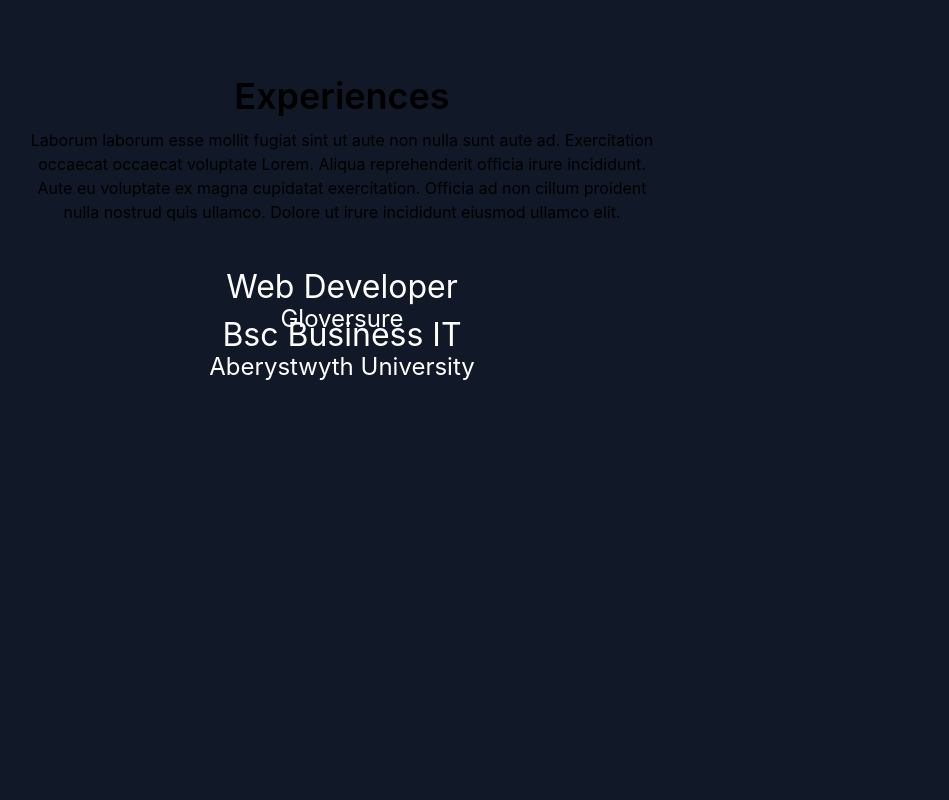
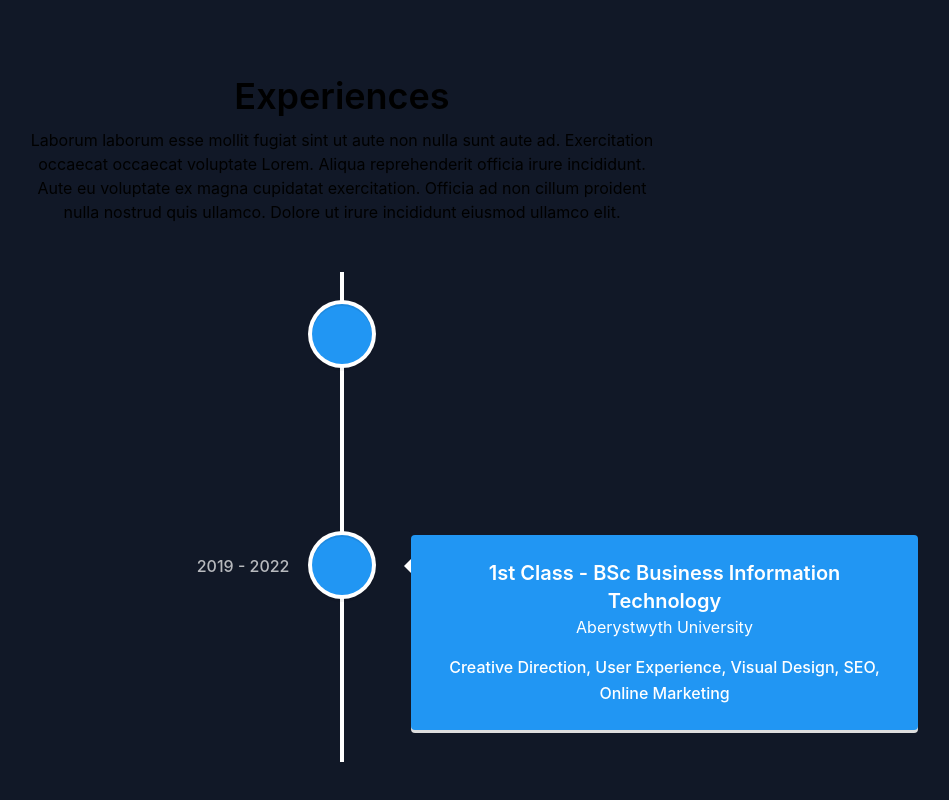
Before and after one commit to kiasambrook/portfolio-2024, a React (Create React App) app in the folder frontend/: page / in a window 1280 px wide. Shown: the part 1636-2436 px from the top of the page, without its empty margins (298-1247 px from the left). Built offline with nearby package versions, Linux system fonts and the light colour scheme.

Commit message:
refactor: swapped GSAP timeline to React Veritcal Timeline

```diff
--- a/frontend/package.json
+++ b/frontend/package.json
@@ -14,6 +14,7 @@
     "react": "^18.2.0",
     "react-dom": "^18.2.0",
     "react-scripts": "5.0.1",
+    "react-vertical-timeline-component": "^3.6.0",
     "swiper": "^11.1.0",
     "typeit": "^8.8.3",
     "typeit-react": "^2.7.1",
--- a/frontend/src/components/timeline/App.js
+++ b/frontend/src/components/timeline/App.js
@@ -1,9 +1,8 @@
-import React from "react";
 import Timeline from "./Timeline";
 
 const TimelineApp = () => {
   return (
-    <div className="bg-gray-900 h-min-screen py-32 experience flex flex-col items-center w-full text-center">
+    <div className="bg-gray-900 h-min-screen h-auto py-32 experience flex flex-col items-center w-full text-center" id="timeline-trigger">
       <div className="text-center w-1/2">
         <h3 className="text-4xl font-semibold mb-3">Experiences</h3>
         <p className="">
--- a/frontend/src/components/timeline/Section.js
+++ b/frontend/src/components/timeline/Section.js
@@ -1,8 +1,6 @@
-import React from "react";
 import gsap from "gsap";
 import ScrollTrigger from "gsap/dist/ScrollTrigger";
 import { useGSAP } from "@gsap/react";
-import { useRef } from "react";
 
 gsap.registerPlugin(ScrollTrigger);
 gsap.registerPlugin(useGSAP);
--- a/frontend/src/components/timeline/Timeline.js
+++ b/frontend/src/components/timeline/Timeline.js
@@ -1,127 +1,49 @@
-import React from "react";
-import gsap from "gsap";
-import ScrollTrigger from "gsap/dist/ScrollTrigger";
-import { useGSAP } from "@gsap/react";
-import { useRef, useEffect } from "react";
-import Section from "./Section";
-
-gsap.registerPlugin(ScrollTrigger);
-gsap.registerPlugin(useGSAP);
+import {
+  VerticalTimeline,
+  VerticalTimelineElement,
+} from "react-vertical-timeline-component";
+import "react-vertical-timeline-component/style.min.css";
 
 const Timeline = () => {
-  const timelineContainerRef = useRef(null);
-  const { timeline, ...rest } = useGSAP(gsap);
+  return (
+    <div id="parent-timeline" className="section-timeline mt-12">
+      <VerticalTimeline>
+        <VerticalTimelineElement
+          className="vertical-timeline-element--education"
+          contentStyle={{ background: "rgb(33, 150, 243)", color: "#fff" }}
+          date="2022 - present"
+          iconStyle={{ background: "rgb(33, 150, 243)", color: "#fff" }}
+        >
+          <h3 className="vertical-timeline-element-title  text-xl font-semibold">
+            Web Developer
+          </h3>
+          <h4 className="vertical-timeline-element-subtitle">
+            Gloversure Ltd.
+          </h4>
+          <p>
+            Creative Direction, User Experience, Visual Design, Project
+            Management, Team Leading
+          </p>
+        </VerticalTimelineElement>
 
-  useEffect(() => {
-    initTimeline();
-  }, []);
-
-  function initTimeline() {
-    const timelineContainer = timelineContainerRef.current;
-    const sections = timelineContainer.querySelectorAll(
-      "[data-timeline-section]"
-    );
-
-    const vh = (coef) => window.innerHeight * (coef / 100);
-
-    let parentST = ScrollTrigger.create({
-      id: "parent-timeline",
-      trigger: timelineContainer,
-      start: "top top",
-      toggleClass: "started",
-      pin: true,
-      markers: false,
-      end: () => "+=" + (sections.length - 1) * vh(80),
-    });
-
-    let currentSection;
-
-    function goto(section, i) {
-      if (currentSection !== section) {
-        gsap.to(timelineContainer, {
-          y: -48 * i,
-          duration: 0.6,
-          overwrite: true,
-        });
-        let tl = gsap.timeline({ defaults: { overwrite: true } });
-        if (currentSection) {
-          tl.to(currentSection.querySelector(".title"), {
-            fontSize: "2rem",
-          });
-          tl.to(
-            currentSection,
-            {
-              maxHeight: "3rem",
-            },
-            0
-          );
-          tl.to(
-            currentSection.querySelectorAll("p"),
-            {
-              opacity: 0,
-              duration: 0.25,
-              maxHeight: "0%",
-            },
-            0
-          );
-        }
-        currentSection = section;
-        if (section) {
-          tl.to(
-            section.querySelector(".title"),
-            {
-              fontSize: "4rem",
-            },
-            0
-          );
-          tl.to(
-            section,
-            {
-              maxHeight: "80vh",
-            },
-            0
-          );
-          tl.fromTo(
-            section.querySelectorAll("p"),
-            { maxHeight: "0%" },
-            {
-              opacity: 1,
-              maxHeight: "100%",
-            }
-          );
-        }
-      }
-    }
-
-    sections.forEach((sct, i) => {
-      let sct_index = sct.getAttribute("data-count");
-
-      ScrollTrigger.create({
-        start: () => parentST.start + i * window.innerHeight * 0.4,
-        end: () => "+=" + window.innerHeight * 0.4,
-        markers: false,
-        onLeaveBack: () => i || goto(null, 0),
-        onToggle: (self) => self.isActive && goto(sct, sct_index),
-      });
-    });
-  }
-
-  return (
-    <div
-      id="parent-timeline"
-      className="section-timeline"
-      ref={timelineContainerRef}
-    >
-      <div className="timeline-container">
-        <Section
-        title="Web Developer"
-        subtitle="Gloversure"
-        />
-        <Section
-        title="Bsc Business IT"
-        subtitle="Aberystwyth University"
-        />
-      </div>
+        <VerticalTimelineElement
+          className="vertical-timeline-element--education"
+          date="2019 - 2022"
+          iconStyle={{ background: "rgb(33, 150, 243)", color: "#fff" }}
+          contentStyle={{ background: "rgb(33, 150, 243)", color: "#fff" }}
+        >
+          <h3 className="vertical-timeline-element-title text-xl font-semibold">
+            1st Class - BSc Business Information Technology
+          </h3>
+          <h4 className="vertical-timeline-element-subtitle">
+            Aberystwyth University
+          </h4>
+          <p>
+            Creative Direction, User Experience, Visual Design, SEO, Online
+            Marketing
+          </p>
+        </VerticalTimelineElement>
+      </VerticalTimeline>
     </div>
   );
 };
```
Also changed, not shown: 1 other file (tests, documents, lock files or other folders).
